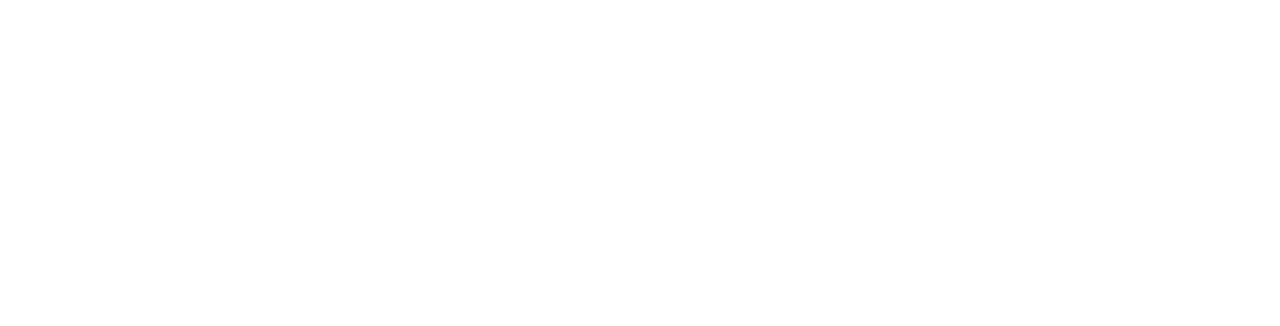
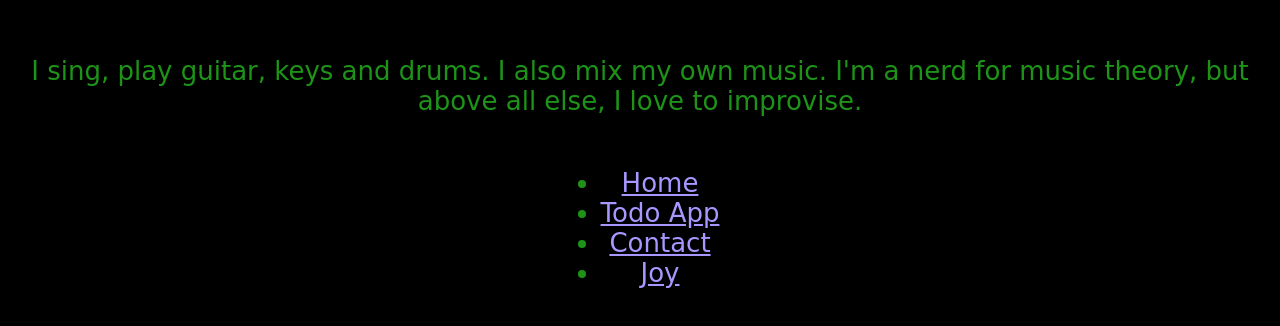
Before and after one commit to aelishRollo/personal-site, a React (Create React App) app: page /Music in a window 1280 px wide. Before the commit this address had no page. Shown: the part 228-554 px from the top of the page. Built offline with nearby package versions, Linux system fonts and the light colour scheme.

Commit message:
Add /music page

```diff
--- a/src/App.tsx
+++ b/src/App.tsx
@@ -8,6 +8,7 @@ import Lank from './components/Lank';
 import Joy from './components/Joy'
 import HomePage from './components/Homepage';
 import Contact from './components/Contact';
+import Music from './components/Music'
 
 
 
@@ -21,6 +22,7 @@ function App() {
           <Route path="/Todo" element={<Todo />} />
           <Route path="/Contact" element={<Contact />} />
           <Route path="/Joy" element={<Joy />} />
+          <Route path="/Music" element={<Music />} />
 
         </Routes>
       </BrowserRouter>
--- a/src/components/Homepage.jsx
+++ b/src/components/Homepage.jsx
@@ -12,7 +12,7 @@ export default function HomePage() {
           Me in 10 seconds
         </h3>
         <p className='App-paragraph'>
-          I'm a musician. I sing, play guitar, keys and drums. I also mix my own music. I'm a nerd for music theory,
+          I'm a <Link to="/Music"> musician </Link> I sing, play guitar, keys and drums. I also mix my own music. I'm a nerd for music theory,
           but above all else, I love to improvise.
         </p>
         <p className='App-paragraph'>
--- /dev/null
+++ b/src/components/Music.tsx
@@ -0,0 +1,20 @@
+import React from 'react';
+import Lank from './Lank'
+import '../App.css';
+import { Routes, Route, BrowserRouter, Link } from 'react-router-dom';
+
+export default function Contact() {
+
+    return (
+        <div className="App">
+            <header className="App-header">
+                <p>
+                    I sing, play guitar, keys and drums. I also mix my own music. I'm a nerd for music theory,
+                    but above all else, I love to improvise.
+                </p>
+                <Lank />
+            </header >
+        </div>
+
+    );
+}
```
